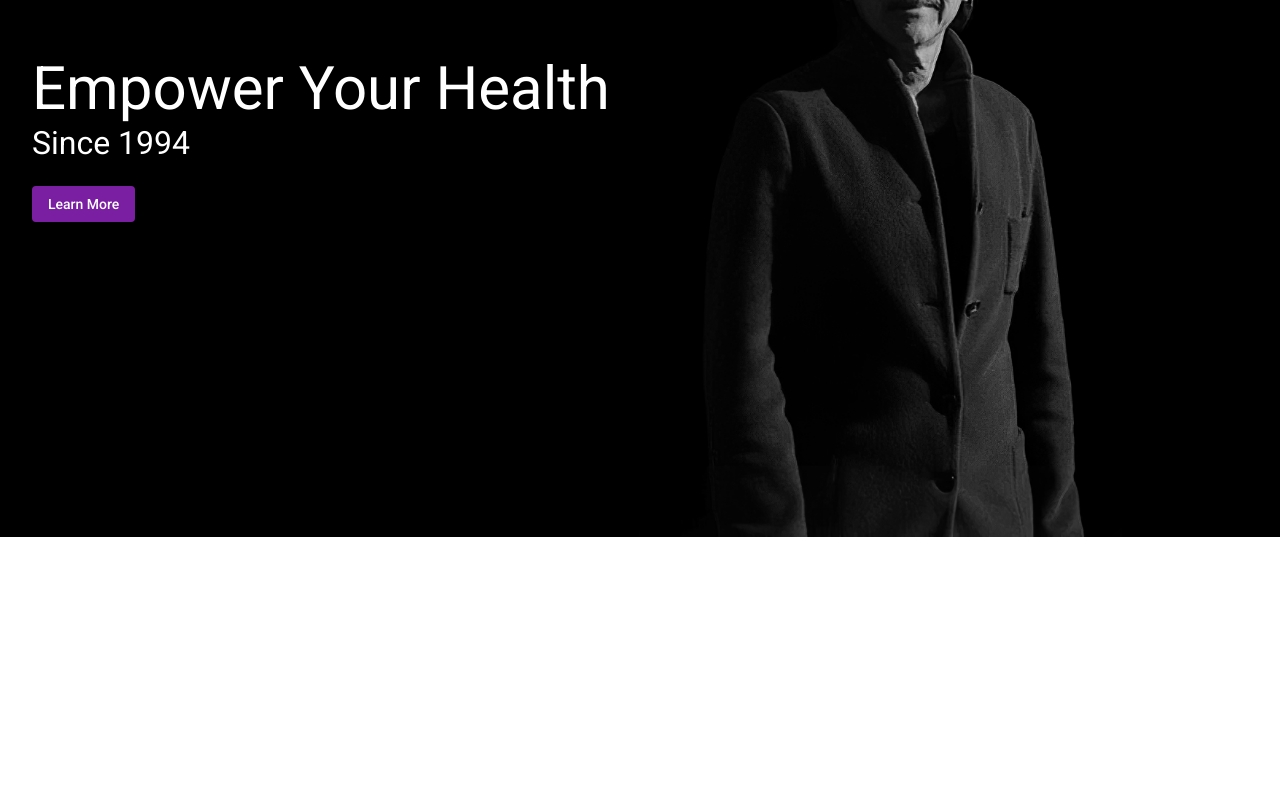
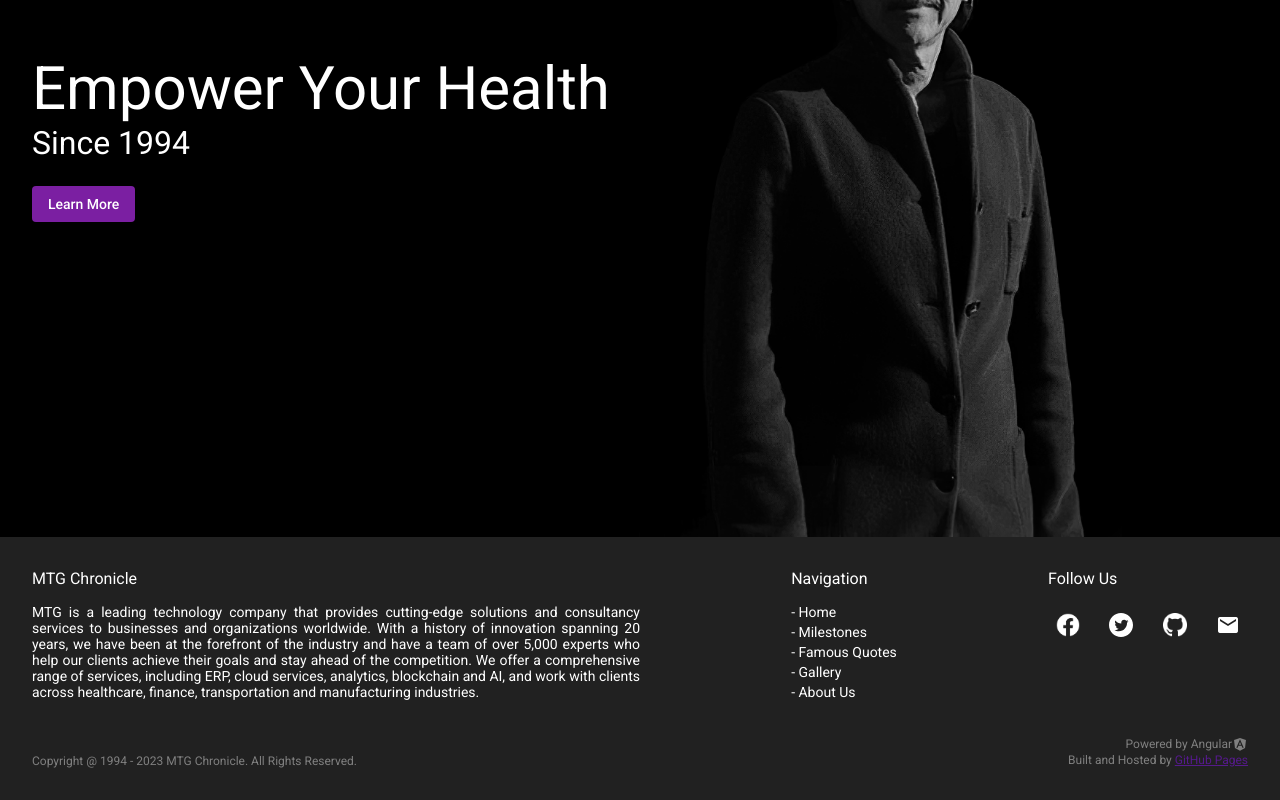
Before and after one commit to mtg-chronicle/mtg-chronicle, an Angular app: page / in a window 1280 px wide. Shown: the part 327-1127 px from the top of the page. Before the commit the page ends 864 px from the top, so only its background shows below. Built offline with nearby package versions, Linux system fonts and the light colour scheme.

Commit message:
implement footer

```diff
--- a/src/app/app.component.html
+++ b/src/app/app.component.html
@@ -9,3 +9,48 @@
   </mat-toolbar-row>
 </mat-toolbar>
 <router-outlet></router-outlet>
+
+
+
+
+
+
+<footer class="footer">
+  <div class="footer__element footer__brand">
+    <div class="footer__title">MTG Chronicle</div>
+    <div class="footer__content footer__bio">MTG is a leading technology company that provides cutting-edge solutions
+      and consultancy services to businesses and organizations worldwide. With a history of innovation spanning 20
+      years, we
+      have been at the forefront of the industry and have a team of over 5,000 experts who help our clients achieve
+      their
+      goals and stay ahead of the competition. We offer a comprehensive range of services, including ERP, cloud
+      services, analytics, blockchain and AI, and work with clients across healthcare, finance, transportation and
+      manufacturing industries.</div>
+  </div>
+  <div class=" footer__element footer__nav">
+    <div class="footer__title">Navigation</div>
+    <ul class="footer__content footer__nav_list">
+      <li><a routerLink="/">Home</a></li>
+      <li><a routerLink="/stories">Milestones</a></li>
+      <li><a routerLink="/quotes">Famous Quotes</a></li>
+      <li><a routerLink="/gallery">Gallery</a></li>
+      <li><a routerLink="/about">About Us</a></li>
+    </ul>
+  </div>
+  <div class="footer__element footer__contact">
+    <div class="footer__title">Follow Us</div>
+    <mtg-social-hub class="footer__content footer_social"></mtg-social-hub>
+  </div>
+  <div class="footer__element footer__linebreak"></div>
+  <div class="footer__element footer__copyright">
+    <div class="footer__content">Copyright @ 1994 - 2023 MTG Chronicle. All Rights Reserved.</div>
+  </div>
+  <div class="footer__element footer__buildtool">
+    <div class="footer__content ">
+      <div>Powered by Angular<mat-icon svgIcon="angular-solid" class="footer__shield"></mat-icon>
+      </div>
+      <div>Built and Hosted by <a class="footer__page" href="" target="_blank">GitHub Pages</a>
+      </div>
+    </div>
+  </div>
+</footer>
--- a/src/app/app.component.scss
+++ b/src/app/app.component.scss
@@ -1,3 +1,94 @@
 .toolbar__spacer {
     flex: 1 1 auto;
 }
+
+.footer {
+    display: flex;
+    flex-wrap: wrap;
+    justify-content: space-between;
+    gap: 16px 60px;
+    width: 100%;
+    padding: 32px;
+    box-sizing: border-box;
+    color: white;
+    background-color: #212121;
+
+    .footer__brand {
+        width: 50%;
+
+        .footer__bio {
+            text-align: justify;
+        }
+    }
+
+    .footer__nav {
+
+        .footer__nav_list {
+            margin: 0;
+            padding: 0;
+            list-style: none;
+
+            li {
+                margin-bottom: 4px;
+
+                a {
+                    text-decoration: none;
+                    color: inherit;
+                }
+
+                a:hover {
+                    text-decoration: underline;
+                }
+            }
+
+            li:before {
+                content: '- ';
+            }
+        }
+    }
+
+    .footer__contact {
+
+        .footer_social {
+            width: 200px;
+        }
+    }
+
+    .footer__linebreak {
+        flex-basis: 100%;
+    }
+
+
+    .footer__copyright,
+    .footer__buildtool {
+        align-self: flex-end;
+
+        .footer__content {
+            color: grey;
+            font-size: 12px;
+        }
+
+    }
+
+    .footer__buildtool {
+        text-align: right;
+        line-height: 16px;
+
+        .footer__shield {
+            vertical-align: bottom;
+            width: 16px;
+            height: 16px;
+        }
+    }
+
+}
+
+.footer__element {
+    .footer__title {
+        padding-bottom: 16px;
+    }
+
+    .footer__content {
+        font-size: 14px;
+    }
+}
--- a/src/app/app.component.ts
+++ b/src/app/app.component.ts
@@ -1,4 +1,6 @@
 import { Component } from '@angular/core';
+import { MatIconRegistry } from '@angular/material/icon';
+import { DomSanitizer } from '@angular/platform-browser';
 
 @Component({
   selector: 'app-root',
@@ -6,5 +8,17 @@ import { Component } from '@angular/core';
   styleUrls: ['./app.component.scss']
 })
 export class AppComponent {
+
   title = 'mtg-chronicle';
+
+  constructor(
+    private matIconRegistry: MatIconRegistry,
+    private domSanitizer: DomSanitizer
+  ) {
+    this.matIconRegistry.addSvgIcon('angular-solid',
+      this.domSanitizer.bypassSecurityTrustResourceUrl("../assets/images/angular_solidBlack.svg")
+    );
+  }
+
+
 }
--- a/src/app/components/social-hub/social-hub.component.html
+++ b/src/app/components/social-hub/social-hub.component.html
@@ -2,10 +2,10 @@
     <img class="social__icon facebook__logo" src="assets/images/f_logo_RGB-White_58.png" />
 </a>
 <a mat-icon-button href="https://twitter.com/mtg_chronicle" target="_blank" class="social__button">
-    <img class="social__icon twitter__logo" src="assets/images/twitter-white.svg" />
+    <img class="social__icon twitter__logo" src="/assets/images/twitter-white.svg" />
 </a>
 <a mat-icon-button href="https://github.com/mtg-chronicle" target="_blank" class="social__button">
-    <img class="social__icon github__logo" src="assets/images/octocat-light_32px.png" />
+    <img class="social__icon github__logo" src="/assets/images/octocat-light_32px.png" />
 </a>
 <a mat-icon-button href="mailto:mtg-chronicle@googlegroups.com" class="social__button">
     <mat-icon class="social__icon">mail</mat-icon>
```
Also changed, not shown: src/app/app.module.ts (+6 -2 lines), src/assets/images/angular_solidBlack.svg (added).
